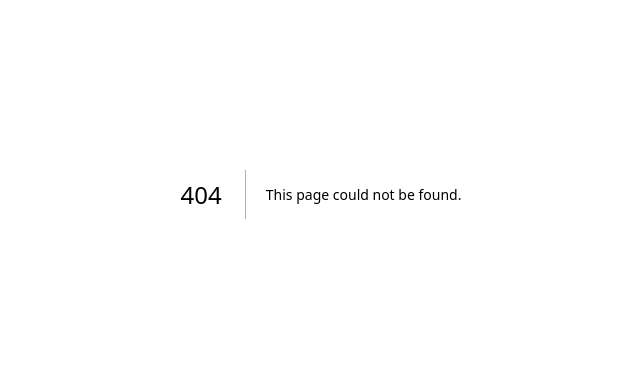
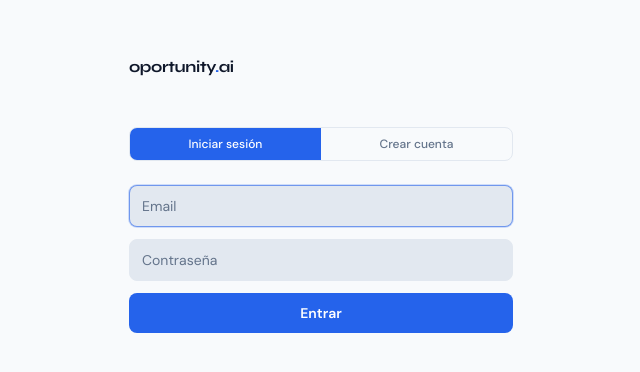
Before and after one commit to ovangoni-cyber/opplify, a Next.js app: page /auth/login in a window 1280 px wide. Before the commit this address had no page. Shown: the part 206-578 px from the top of the page, without its empty margins (319-959 px from the left). Built offline with nearby package versions, Linux system fonts and the light colour scheme.

Commit message:
fix: replace hardcoded cyan in buscar and login page logos

```diff
--- /dev/null
+++ b/src/app/auth/callback/page.tsx
@@ -0,0 +1,39 @@
+'use client'
+
+import { useEffect } from 'react'
+import { useRouter, useSearchParams } from 'next/navigation'
+import { supabaseBrowser } from '@/lib/supabase-browser'
+
+export default function AuthCallbackPage() {
+  const router = useRouter()
+  const searchParams = useSearchParams()
+
+  useEffect(() => {
+    const redirect = searchParams.get('redirect') || '/buscar'
+
+    // Check immediately — Supabase may already have parsed the hash fragment
+    supabaseBrowser.auth.getSession().then(({ data }) => {
+      if (data.session) {
+        router.replace(redirect)
+        return
+      }
+
+      // Otherwise wait for SIGNED_IN from URL hash processing
+      const { data: { subscription } } = supabaseBrowser.auth.onAuthStateChange((event) => {
+        if (event === 'SIGNED_IN') {
+          subscription.unsubscribe()
+          router.replace(redirect)
+        }
+      })
+    })
+  }, [router, searchParams])
+
+  return (
+    <div className="min-h-screen flex items-center justify-center bg-background">
+      <div className="flex items-center gap-3 text-muted-foreground">
+        <div className="h-4 w-4 animate-spin rounded-full border-2 border-primary border-t-transparent" />
+        <span className="text-sm">Iniciando sesión...</span>
+      </div>
+    </div>
+  )
+}
--- /dev/null
+++ b/src/app/auth/login/page.tsx
@@ -0,0 +1,106 @@
+'use client'
+
+import { useState } from 'react'
+import { useSearchParams, useRouter } from 'next/navigation'
+import Link from 'next/link'
+import { supabaseBrowser } from '@/lib/supabase-browser'
+
+export default function LoginPage() {
+  const searchParams = useSearchParams()
+  const router = useRouter()
+  const redirect = searchParams.get('redirect') || '/buscar'
+
+  const [tab, setTab] = useState<'login' | 'register'>('login')
+  const [email, setEmail] = useState('')
+  const [password, setPassword] = useState('')
+  const [status, setStatus] = useState<'idle' | 'loading' | 'error'>('idle')
+  const [errorMsg, setErrorMsg] = useState('')
+
+  const handleSubmit = async (e: React.FormEvent) => {
+    e.preventDefault()
+    setStatus('loading')
+    setErrorMsg('')
+
+    if (tab === 'login') {
+      const { error } = await supabaseBrowser.auth.signInWithPassword({ email, password })
+      if (error) {
+        setErrorMsg('Email o contraseña incorrectos')
+        setStatus('error')
+      } else {
+        router.replace(redirect)
+      }
+    } else {
+      const { error } = await supabaseBrowser.auth.signUp({ email, password })
+      if (error) {
+        setErrorMsg(error.message)
+        setStatus('error')
+      } else {
+        // Auto sign in after register
+        await supabaseBrowser.auth.signInWithPassword({ email, password })
+        router.replace(redirect)
+      }
+    }
+  }
+
+  return (
+    <div className="min-h-screen flex flex-col items-center justify-center bg-background px-6">
+      <div className="w-full max-w-sm">
+        <Link href="/" className="block font-heading font-bold text-base tracking-tight mb-12">
+          oportunity<span className="text-primary">.</span>ai
+        </Link>
+
+        {/* Tab toggle */}
+        <div className="flex rounded-lg border border-border overflow-hidden mb-6">
+          {(['login', 'register'] as const).map((t) => (
+            <button
+              key={t}
+              onClick={() => { setTab(t); setErrorMsg('') }}
+              className={`flex-1 py-2 text-xs font-medium transition-colors ${
+                tab === t
+                  ? 'bg-primary text-primary-foreground'
+                  : 'text-muted-foreground hover:text-foreground'
+              }`}
+            >
+              {t === 'login' ? 'Iniciar sesión' : 'Crear cuenta'}
+            </button>
+          ))}
+        </div>
+
+        <form onSubmit={handleSubmit} className="space-y-3">
+          <input
+            type="email"
+            value={email}
+            onChange={e => setEmail(e.target.value)}
+            placeholder="Email"
+            required
+            autoFocus
+            className="w-full px-3 py-2.5 rounded-lg border border-border bg-input text-sm placeholder:text-muted-foreground focus:outline-none focus:border-primary/60 focus:ring-1 focus:ring-primary/20 transition-colors"
+          />
+          <input
+            type="password"
+            value={password}
+            onChange={e => setPassword(e.target.value)}
+            placeholder="Contraseña"
+            required
+            minLength={6}
+            className="w-full px-3 py-2.5 rounded-lg border border-border bg-input text-sm placeholder:text-muted-foreground focus:outline-none focus:border-primary/60 focus:ring-1 focus:ring-primary/20 transition-colors"
+          />
+
+          {errorMsg && (
+            <p className="text-xs text-rose-400">{errorMsg}</p>
+          )}
+
+          <button
+            type="submit"
+            disabled={status === 'loading'}
+            className="btn-press w-full py-2.5 rounded-lg bg-primary text-primary-foreground text-sm font-semibold hover:bg-primary/90 transition-colors disabled:opacity-60"
+          >
+            {status === 'loading'
+              ? 'Cargando...'
+              : tab === 'login' ? 'Entrar' : 'Crear cuenta'}
+          </button>
+        </form>
+      </div>
+    </div>
+  )
+}
--- /dev/null
+++ b/src/app/buscar/page.tsx
@@ -0,0 +1,41 @@
+'use client'
+
+import { useState } from 'react'
+import { useRouter } from 'next/navigation'
+import Link from 'next/link'
+import { SearchForm } from '@/components/search/SearchForm'
+import { ModeToggle } from '@/components/search/ModeToggle'
+import type { SearchParams, AppMode } from '@/types/analysis'
+
+export default function BuscarPage() {
+  const router = useRouter()
+  const [mode, setMode] = useState<AppMode>('market_research')
+
+  const handleSubmit = (params: SearchParams) => {
+    const qs = new URLSearchParams({ city: params.city, mode: params.mode })
+    if (params.business_type) qs.set('business_type', params.business_type)
+    router.push(`/results?${qs.toString()}`)
+  }
+
+  return (
+    <div className="min-h-screen flex flex-col items-center justify-center bg-background px-6">
+      <div className="w-full max-w-sm space-y-6">
+        <Link href="/" className="block font-heading font-bold text-base tracking-tight">
+          oportunity<span className="text-primary">.</span>ai
+        </Link>
+        <div>
+          <h1 className="font-heading font-bold text-2xl tracking-tight mb-1" style={{ letterSpacing: '-0.02em' }}>
+            Nueva búsqueda
+          </h1>
+          <p className="text-sm text-muted-foreground">
+            Elige un modo y analiza tu mercado en segundos.
+          </p>
+        </div>
+        <div className="space-y-3">
+          <ModeToggle mode={mode} onChange={setMode} />
+          <SearchForm mode={mode} onSubmit={handleSubmit} />
+        </div>
+      </div>
+    </div>
+  )
+}
```
